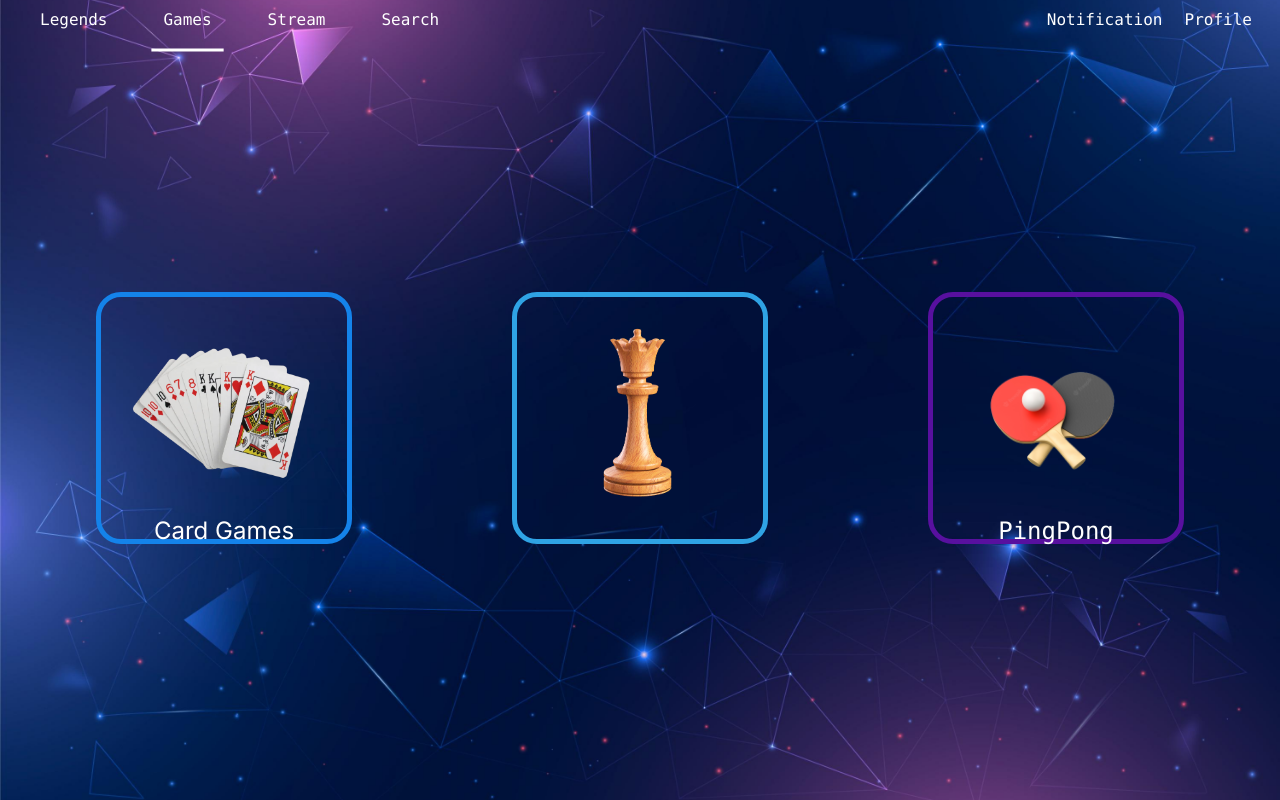
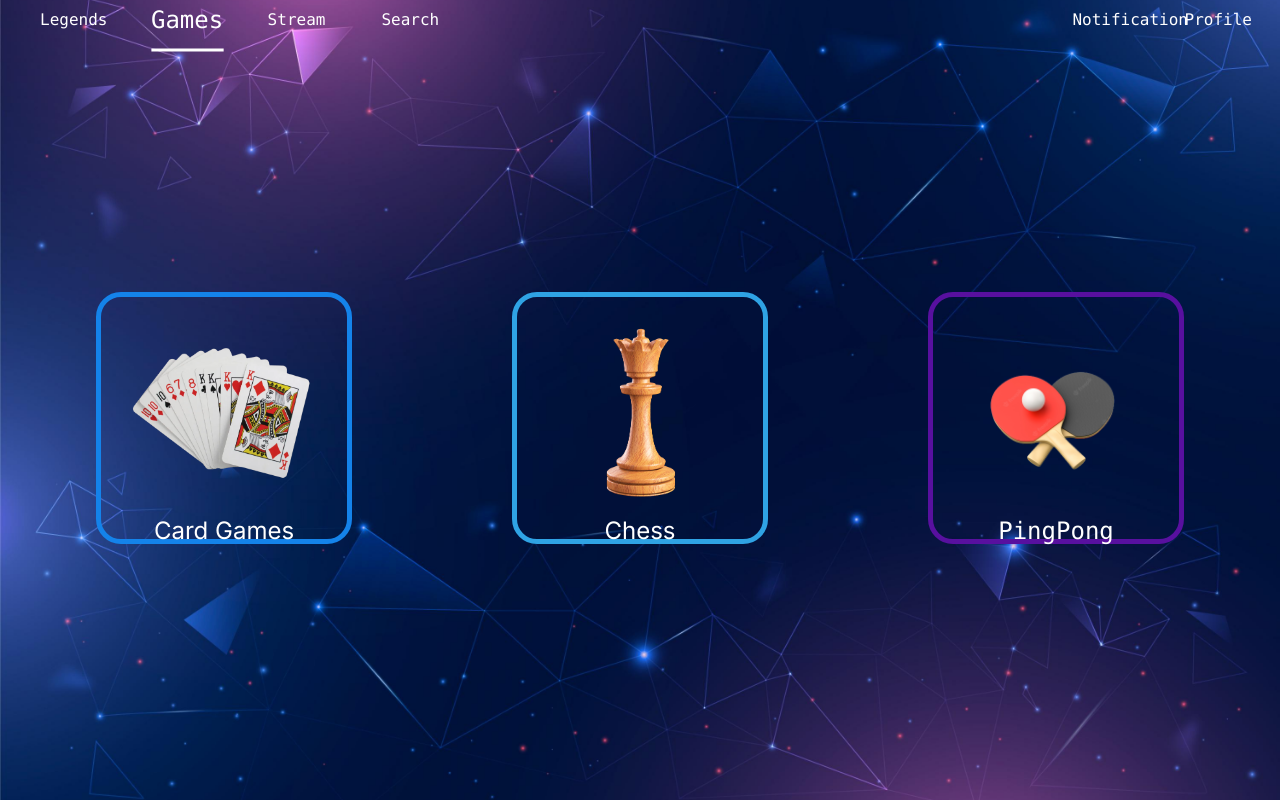
Before and after one commit to herrsaid/ft_transcendence, a Next.js app: page /Games in a window 1280 px wide. Built offline with nearby package versions, Linux system fonts and the light colour scheme.

Commit message:
fix NavBar & Icons

```diff
--- a/app/Components/Header.tsx
+++ b/app/Components/Header.tsx
@@ -6,13 +6,14 @@ import Link from 'next/link';
 import '../Style/style.css'
 import MovingLine from './MovingLine';
 
+
 export default function Header(props)
 {
   useEffect(() =>
     {
       function start()
       {
-        let idd = document.getElementById("1");
+        let idd = document.getElementById(props.idd);
         idd.style.transform = "scale(1.5)";
         const buttonRect = idd.getBoundingClientRect();
         const xstart =  buttonRect.left;
--- a/app/Components/Icon.tsx
+++ b/app/Components/Icon.tsx
@@ -8,20 +8,9 @@ export default function Icon(props)
     const xend= (buttonRect.left+buttonRect.width);
     props.setTargetX({start: xstart,end: xend});
   };
-  const handleClick = () =>
-  {
-    for(let a=0;a < 6 ; a++)
-    {
-      let idd= document.getElementById(a.toString());
-      if(idd.style.transform ==  "scale(1.5)")
-        idd.style.transform = "scale(1)";
-    }
-    let idd= document.getElementById(props.idd);
-    idd.style.transform = "scale(1.5)";
-  }
   return(
     <div className= "mx-2" id={props.idd}>
-        <button  onMouseEnter={handlemouseenter} onClick={handleClick}>
+        <button  onMouseEnter={handlemouseenter}>
           {props.title}
         </button>
       </div>
--- a/app/Games/Components/Chess.tsx
+++ b/app/Games/Components/Chess.tsx
@@ -9,7 +9,7 @@ export default function Chess()
             <img  src="Chess.png">
             </img>
             <p className="text-2xl text-center">
-            {/* <Button variant="outline-primary">Primary</Button> */}
+                Chess
             </p>
         </div>
         );
--- a/app/Games/Style/style.css
+++ b/app/Games/Style/style.css
@@ -67,7 +67,7 @@ main
     width: 75%;
     height: 75%;
     display: block;
-    left: 12%;
+    left: 13.5%;
     top: 10%;
     bottom: 2%;
 
--- a/app/Games/page.tsx
+++ b/app/Games/page.tsx
@@ -11,7 +11,7 @@ export default function Home() {
   return (
 
     <main className="absolute inset-x-0 inset-y-0 text-white">
-      <NavBar/>
+      <NavBar idd="1"/>
       <div className='relative games flex space-x-40 justify-center'>
         <CardGames/>
         <Chess/>
--- a/app/Style/style.css
+++ b/app/Style/style.css
@@ -12,5 +12,5 @@
 
 .right-25
 {
-    right: 7%;
+    right: 5%;
 }
--- a/app/components/NavBar/NavBar.tsx
+++ b/app/components/NavBar/NavBar.tsx
@@ -5,10 +5,12 @@ import './NavBar.css'
 import Header from '../Header';
 import { useState } from 'react';
 
-export default function NavBar()
+// let idd = 1;
+
+export default function NavBar(props)
 {
     const [targetX, setTargetX] = useState({start:0,end:0});
     return(
-        <Header  setTargetX={setTargetX}  targetX={targetX}/>
+        <Header  setTargetX={setTargetX}  targetX={targetX} idd={props.idd}/>
     );
 }
--- a/app/components/Welcome.tsx
+++ b/app/components/Welcome.tsx
@@ -1,11 +1,13 @@
 import Link from 'next/link'
 import './Welcome.css'
+import NavBar from './NavBar/NavBar';
 
 export default function Welcome()
 {
     return(
+        <>
+        <NavBar idd="0"/>
         <div className="w">
-
                 <div className="container">
                 <div className="main_home">
                     <h2>Play PingPong With Your Friend</h2>
@@ -17,5 +19,6 @@ export default function Welcome()
 
                 </div>
         </div>
+        </>
     );
 }
--- a/app/layout.tsx
+++ b/app/layout.tsx
@@ -1,5 +1,3 @@
-import './globals.css'
-import NavBar from './Components/NavBar/NavBar'
 import './globals.css'
 import { Inter } from 'next/font/google'
 
@@ -18,29 +16,7 @@ export default function RootLayout({
   return (
     <html lang="en">
       <body className={inter.className}>
-        <NavBar/>
-
         {children}</body>
     </html>
   )
 }
-// import { Inter } from 'next/font/google'
-
-// const inter = Inter({ subsets: ['latin'] })
-
-// export const metadata = {
-//   title: 'Create Next App',
-//   description: 'Generated by create next app',
-// }
-
-// export default function RootLayout({
-//   children,
-// }: {
-//   children: React.ReactNode
-// }) {
-//   return (
-//     <html lang="en">
-//       <body className={inter.className}>{children}</body>
-//     </html>
-//   )
-// }
--- a/app/page.tsx
+++ b/app/page.tsx
@@ -1,11 +1,12 @@
 import Image from 'next/image'
 import styles from './page.module.css'
-import Welcome from './components/Welcome'
+import Welcome from './Components/Welcome'
+import NavBar from './Components/NavBar/NavBar'
 
 export default function App() {
   return (
-    <>
-    <Welcome/>
-    </>
+    <main>
+      <Welcome/>
+    </main>
   )
 }
--- a/app/profile/page.tsx
+++ b/app/profile/page.tsx
@@ -1,11 +1,14 @@
 import './profile.css'
 
 import {Friends, Groups, ProfileAvatar, ProfileInfo, ProfileInfoNav, History, Achievevements, Store} from './index'
+import NavBar from '../Components/NavBar/NavBar';
 
 
 export default function Profile()
 {
     return(
+        <>
+        <NavBar idd="5"/>
             <div className="Profile">
                     <div className="side_one">
                         <Friends/>
@@ -31,5 +34,6 @@ export default function Profile()
 
                     </div>
             </div>
+        </>
     );
 }
```
Lines whose indentation alone changed are shown as unchanged.
